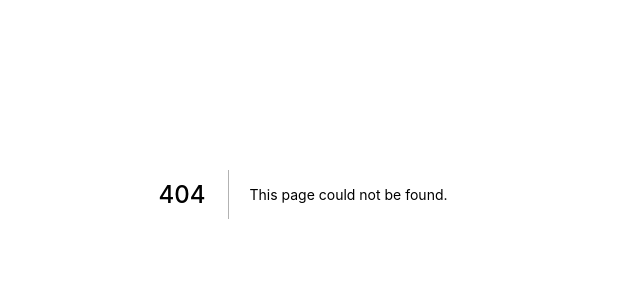
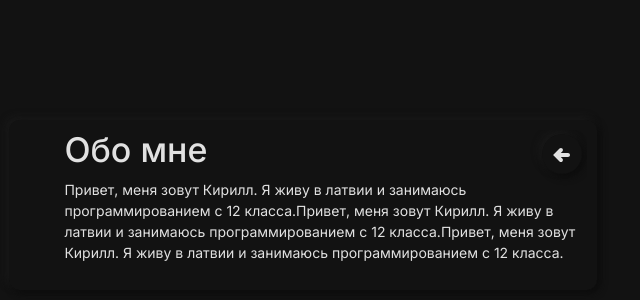
Before and after one commit to XlynxX/Personal-Website, a Next.js app: page /about in a window 1280 px wide. Before the commit this address had no page. Shown: the part 206-506 px from the top of the page, without its empty margins (337-977 px from the left). Built offline with nearby package versions, Linux system fonts and the light colour scheme.

Commit message:
about page/styles changes

```diff
--- /dev/null
+++ b/components/aboutBlock/index.module.css
@@ -0,0 +1,79 @@
+.div-played {
+    display: flex;
+    flex-direction: column;
+    align-content: center;
+    justify-content: center;
+    align-items: center;
+    padding: 0.3rem;
+
+    animation: divPlayed;
+    animation-duration: 1.3s;
+}
+
+.neu-block {
+    margin: 0.1rem;
+    padding: 0.6rem;
+    border-radius: 10px;
+    box-shadow: 3px 3px 7px rgb(12, 12, 12), -3px -3px 7px rgb(26, 26, 26), inset 0px 0px 0px  rgb(12, 12, 12), inset 0px 0px 0px rgb(26, 26, 26);
+    max-width: 50%;
+}
+
+.block-wrapper {
+    overflow: hidden;
+    margin-left: 8%;
+    display: flex;
+    flex-direction: column;
+    margin-bottom: 0.1rem;
+}
+
+.block-wrapper .title {
+    font-size: 34px;
+}
+
+.block-wrapper .text {
+    font-size: 14px;
+}
+
+.block-wrapper .button {
+    width: 40px;
+    height: 40px;
+    margin: 0.3rem;
+    font-size: 24px;
+    border-radius: 30px;
+    display: flex;
+    justify-content: center;
+    align-items: center;
+    text-align: center;
+    box-shadow: 3px 3px 7px rgb(12, 12, 12), -3px -3px 7px rgb(26, 26, 26), inset 0px 0px 0px  rgb(12, 12, 12), inset 0px 0px 0px rgb(26, 26, 26);
+    transition: box-shadow .1s linear;
+    cursor: pointer;
+}
+
+.block-wrapper .button:hover {
+    color: rgb(225, 225, 225);
+    box-shadow: 0px 0px 7px rgb(12, 12, 12), 0px 0px 7px rgb(26, 26, 26), inset 3px 3px 7px rgb(12, 12, 12), inset -3px -3px 7px rgb(26, 26, 26);
+}
+
+@keyframes divPlayed {
+    0% {
+        transform: translateY(60vh);
+    }
+    100% {
+        transform: translateY(0px);
+      }
+}
+
+@media screen and (max-width: 600px) {
+    .block-wrapper {
+        margin-left: 0% !important;
+    }
+    .neu-block {
+        max-width: 100%;
+    }
+}
+
+@media screen and (max-width: 1200px) {
+    .neu-block {
+        max-width: 80%;
+    }
+}
--- /dev/null
+++ b/components/aboutBlock/index.tsx
@@ -0,0 +1,22 @@
+import styles from './index.module.css';
+import { TiArrowLeftThick } from "react-icons/ti";
+
+const AboutBlock = () => {
+    return (
+        <div>
+            <div className={styles['div-played']}>
+                <div className={`d-flex w-100 mt-4 ${styles['neu-block']}`}>
+                    <div className={styles['block-wrapper']}>
+                        <div className='d-flex justify-content-between'>
+                            <h1 className={styles['title']}>Обо мне</h1>
+                            <a href='/' className={styles['button']}><TiArrowLeftThick/></a>
+                        </div>
+                        <p className={styles['text']}>Привет, меня зовут Кирилл. Я живу в латвии и занимаюсь программированием с 12 класса.Привет, меня зовут Кирилл. Я живу в латвии и занимаюсь программированием с 12 класса.Привет, меня зовут Кирилл. Я живу в латвии и занимаюсь программированием с 12 класса.</p>
+                    </div>
+                </div>
+            </div>
+        </div>
+    )
+}
+
+export default AboutBlock;
--- a/package.json
+++ b/package.json
@@ -12,6 +12,7 @@
     "next": "12.0.8",
     "react": "17.0.2",
     "react-dom": "17.0.2",
+    "react-icons": "^4.3.1",
     "react-social-icons": "^5.8.0",
     "typescript": "^4.5.5"
   },
--- /dev/null
+++ b/pages/about/index.tsx
@@ -0,0 +1,14 @@
+import AboutBlock from "components/aboutBlock";
+import styles from 'styles/index.module.css';
+
+const AboutPage = () => {
+    return (
+        <div className={styles['main-wrapper']}>
+            <div className={styles['main-block']}>
+                <AboutBlock />
+            </div>
+        </div>
+    )
+}
+
+export default AboutPage;
--- a/pages/index.tsx
+++ b/pages/index.tsx
@@ -41,7 +41,7 @@ export default function Index() {
                   <a className={styles['about-button']}>
                     статьи
                   </a>
-                  <a className={styles['about-button']}>
+                  <a href='/about' className={styles['about-button']}>
                     обо мне
                   </a>
                 </div>
--- a/styles/index.module.css
+++ b/styles/index.module.css
@@ -1,5 +1,5 @@
 .main-wrapper {
-    height: 100vh;
+    min-height: 100vh;
     display: flex;
     justify-content: center;
     align-items: center;
@@ -10,14 +10,6 @@
 .main-block {
     display: flex;
     flex-wrap: wrap;
-}
-
-.neu-block {
-    width: 98%;
-    height: 95%;
-    margin: 1rem;
-    border-radius: 50px;
-    box-shadow: 3px 3px 7px rgb(12, 12, 12), -3px -3px 7px rgb(26, 26, 26), inset 0px 0px 0px  rgb(12, 12, 12), inset 0px 0px 0px rgb(26, 26, 26);
 }
 
 .div-played-button {
@@ -122,7 +114,7 @@
 
 @keyframes descriptionDiv {
     0% {
-        transform: translateY(20px);
+        transform: translateY(15px);
     }
     100% {
         transform: translateY(0px);
@@ -131,9 +123,24 @@
 
 @keyframes divPlayed {
     0% {
-        transform: translateY(300px);
+        transform: translateY(60vh);
     }
     100% {
         transform: translateY(0px);
       }
 }
+
+
+/* .neu-block {
+    width: 98%;
+    height: 95%;
+    margin: 1rem;
+    border-radius: 50px;
+    box-shadow: 3px 3px 7px rgb(12, 12, 12), -3px -3px 7px rgb(26, 26, 26), inset 0px 0px 0px  rgb(12, 12, 12), inset 0px 0px 0px rgb(26, 26, 26);
+} */
+
+@media screen and (max-width: 600px) {
+    .main-wrapper {
+        margin: 0 1rem;
+    }
+  }
```
Also changed, not shown: 1 other file (tests, documents, lock files or other folders).
